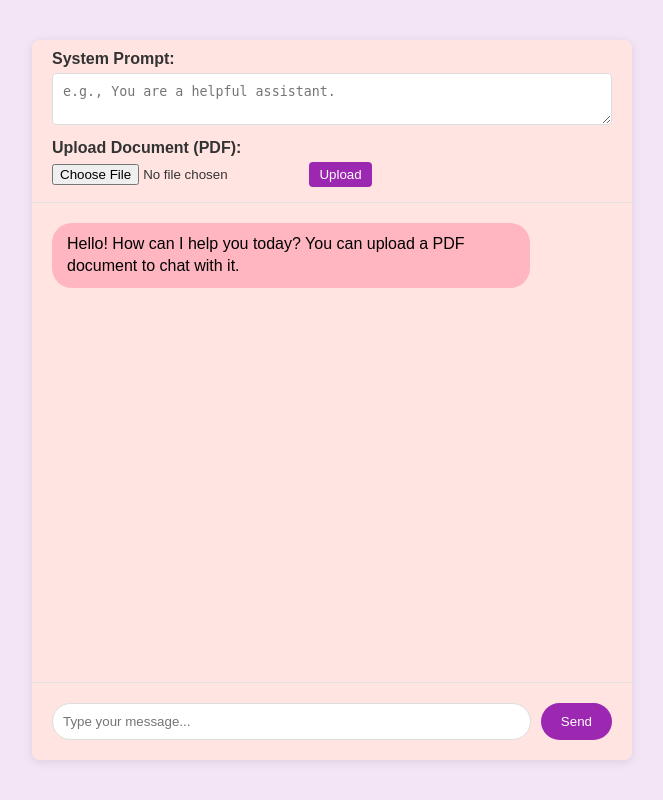
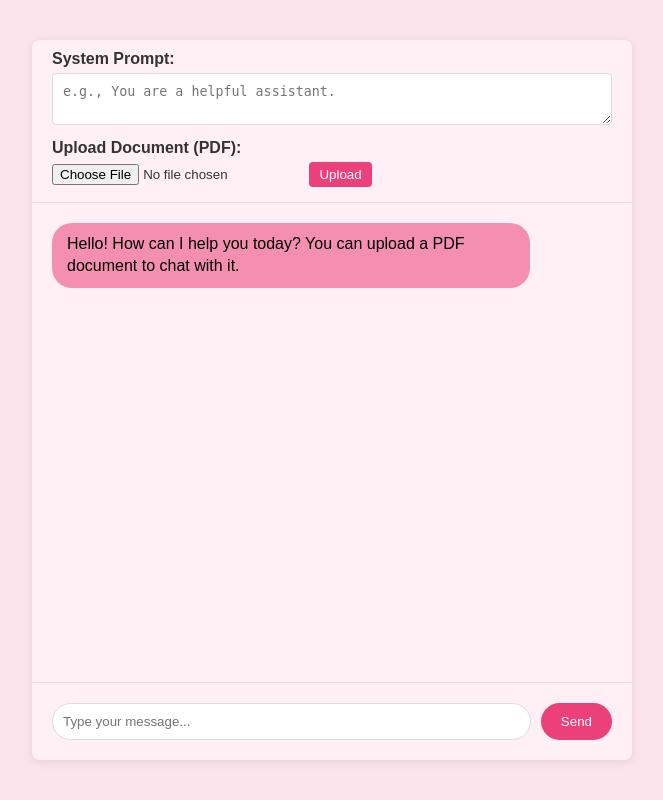
Before and after one commit to xinyiren/jules-test-personal-1, a Flask app: page / in a window 1280 px wide. Shown: the whole page, without its empty margins (308-971 px from the left). Run offline with Flask 3, Linux system fonts and the light colour scheme.

Commit message:
Make UI pink
This commit updates the `templates/index.html` file to change the color scheme of the user interface to a pink theme, as requested. The previous `prompts` directory creation was reverted.

```diff
--- a/templates/index.html
+++ b/templates/index.html
@@ -9,7 +9,7 @@
     <style>
         body {
             font-family: sans-serif;
-            background-color: #f3e5f5; /* Light purple background */
+            background-color: #fce4ec; /* Pink 50 background */
             color: #333;
             margin: 0;
             padding: 0;
@@ -22,7 +22,7 @@
             width: 80%;
             max-width: 600px;
             height: 90vh;
-            background-color: #ffe4e1;
+            background-color: #fff0f5; /* Lavender Blush (very light pink) */
             border-radius: 8px;
             box-shadow: 0 2px 10px rgba(0,0,0,0.1);
             display: flex;
@@ -44,13 +44,13 @@
             line-height: 1.4;
         }
         .user-message {
-            background-color: #e1bee7; /* Purple for user messages */
+            background-color: #f8bbd0; /* Pink 100 for user messages */
             color: #333;
             align-self: flex-end;
             margin-left: auto;
         }
         .bot-message {
-            background-color: #ffb6c1;
+            background-color: #f48fb1; /* Pink 200 for bot messages */
             color: #000000;
             align-self: flex-start;
         }
@@ -66,7 +66,7 @@
             margin-right: 10px;
         }
         #send-button {
-            background-color: #9c27b0; /* Purple button */
+            background-color: #ec407a; /* Pink 400 button */
             color: white;
             border: none;
             padding: 10px 20px;
@@ -74,7 +74,7 @@
             cursor: pointer;
         }
         #send-button:hover {
-            background-color: #7b1fa2; /* Darker purple on hover */
+            background-color: #d81b60; /* Pink 600 on hover */
         }
 
         #controls-container {
@@ -120,7 +120,7 @@
             color: red;
         }
         .btn {
-             background-color: #9c27b0;
+             background-color: #ec407a; /* Pink 400 */
              color: white;
              border: none;
              padding: 5px 10px;
@@ -128,7 +128,7 @@
              cursor: pointer;
         }
         .btn:hover {
-             background-color: #7b1fa2;
+             background-color: #d81b60; /* Pink 600 */
         }
     </style>
 </head>
```
Also changed, not shown: prompts/system_prompts.md (deleted, +0 -10 lines).
